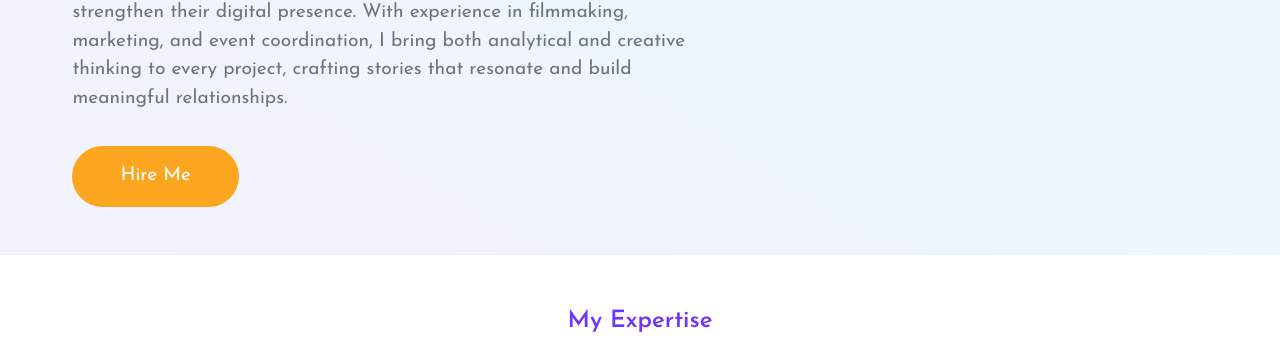
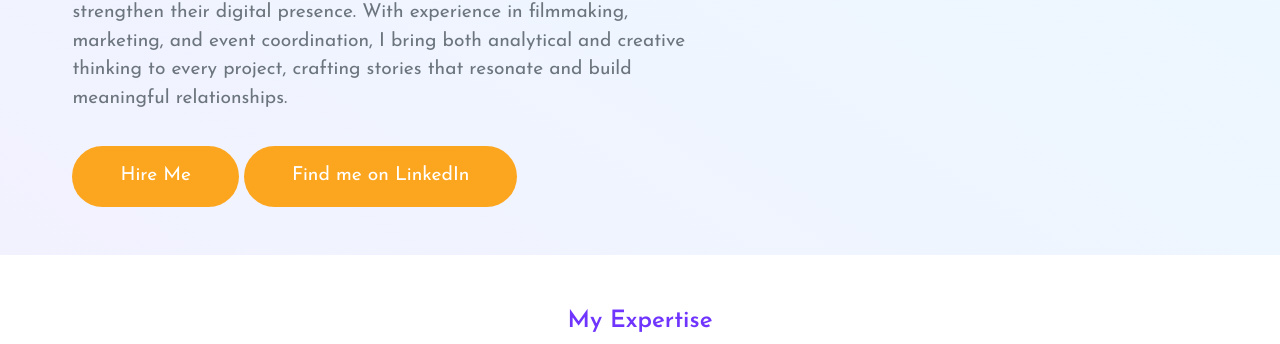
Before and after one commit to AlexTanui/Abby_portfolio, a plain HTML site: page index.html in a window 1280 px wide. Shown: the part 444-788 px from the top of the page. Drawn offline with nearby package versions, Linux system fonts and the light colour scheme.

Commit message:
added linkin buttojn

```diff
--- a/index.html
+++ b/index.html
@@ -106,6 +106,10 @@
           <button class="c-btn h-btn mt-3 py-3 px-5 rounded-pill">
             Hire Me
           </button>
+		<button href="https://www.linkedin.com/in/abigail-jepkosgei-76a054174/" class="c-btn h-btn mt-3 py-3 px-5 rounded-pill">
+			Find me on LinkedIn
+		</button>
+
           <a href="" class="link ms-4 d-none">See My Work</a>
         </div>
         <div class="col-10 col-md-4 d-none d-md-block">
```
